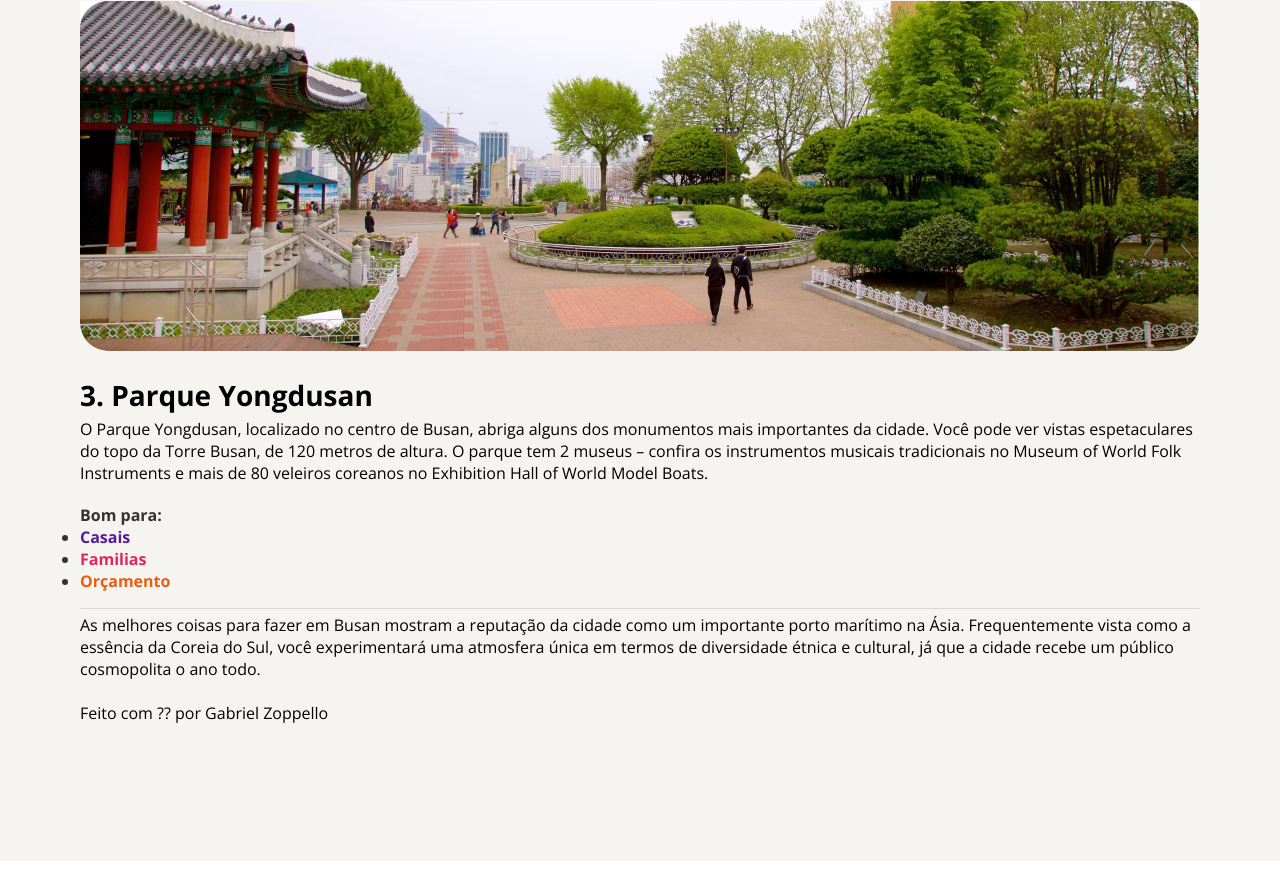
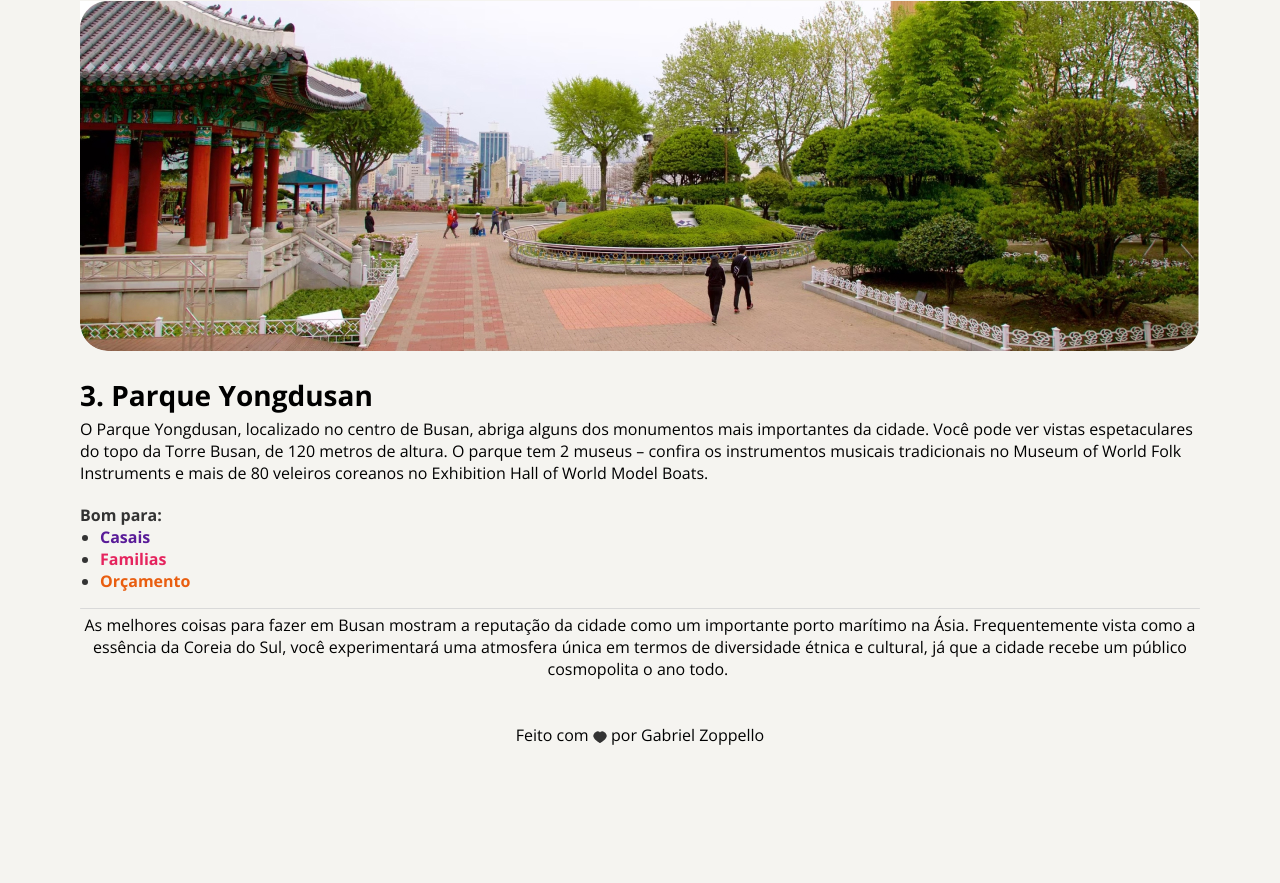
Before and after one commit to GZR-dex/pratico-turismo, a plain HTML site: page index.html in a window 1280 px wide. Shown: the part 2502-3385 px from the top of the page. Before the commit the page ends 3363 px from the top, so only its background shows below. Drawn offline with nearby package versions, Linux system fonts and the light colour scheme; a web font is replaced by a local one.

Commit message:
pratico turismo finalizado

```diff
--- a/Style.css
+++ b/Style.css
@@ -50,9 +50,16 @@ padding-top: 8px;
 
 /* separação de padrão */
 
+ul {
+  padding-left: 20px;
+}
+
+
  li {
   color: #0C51A7;
   font-weight: bold;
+  /* margin-left: 20px; */
+
 }
 #beomeo img {
   padding-top: 48px;
@@ -87,6 +94,17 @@ h2 {
   color: #E95E10;
 }
 
+#description {
+  text-align: center;
+}
+
+footer {
+  text-align: center;
+  img
+}
+footer img {
+  vertical-align: middle;
+}
 ul li::marker {
   color: #333333;
 }
--- a/index.html
+++ b/index.html
@@ -6,7 +6,7 @@
 
   <meta charset="UTF-8">
   <meta name="viewport" content="width=device-width, initial-scale=1.0">
-  <title>Turismo</title>
+  <title>Turismo em Busan</title>
   <link rel="stylesheet" href="style.css">
   <link href="https://fonts.googleapis.com/css2?family=Alice&family=Montserrat+Underline:ital,wght@0,100..900;1,100..900&family=Open+Sans:ital,wght@0,300..800;1,300..800&display=swap" rel="stylesheet">
 </head>
@@ -72,12 +72,13 @@ Bom para:
 </article>
 </section>
 <img src="Assets/divisor.svg" alt="Uma linha de divisão">
-<p>
+<p id="description">
   As melhores coisas para fazer em Busan mostram a reputação da cidade como um importante porto marítimo na Ásia. Frequentemente vista como a essência da Coreia do Sul, você experimentará uma atmosfera única em termos de diversidade étnica e cultural, já que a cidade recebe um público cosmopolita o ano todo.
 </p>
 <br>
+<br>
 <footer>
-  Feito com ?? por Gabriel Zoppello
+  Feito com <img src="Assets/Vector.svg" alt=""> por Gabriel Zoppello
 </footer>
 </div>
 </main>
```
Also changed, not shown: Assets/Vector.svg (added).
